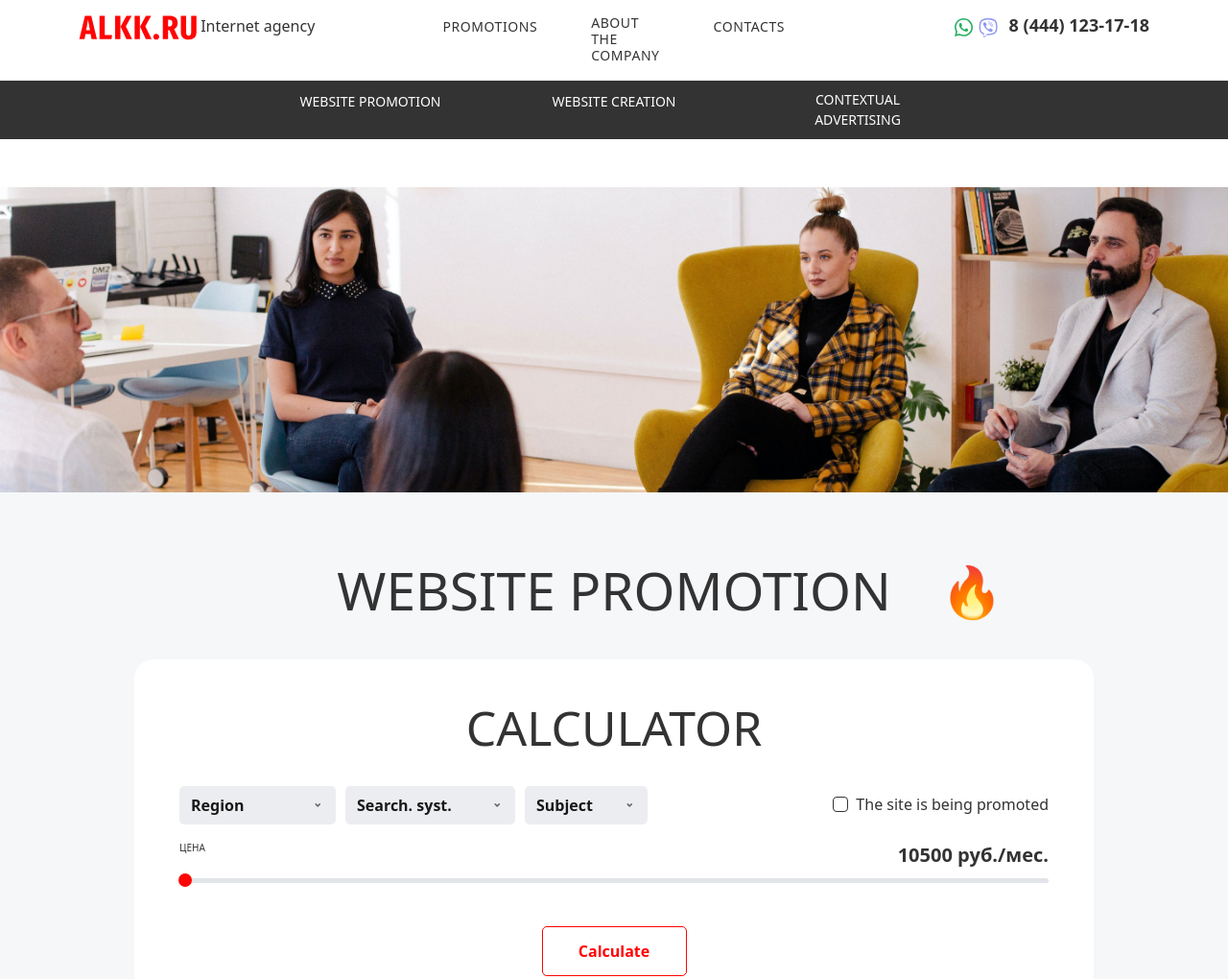
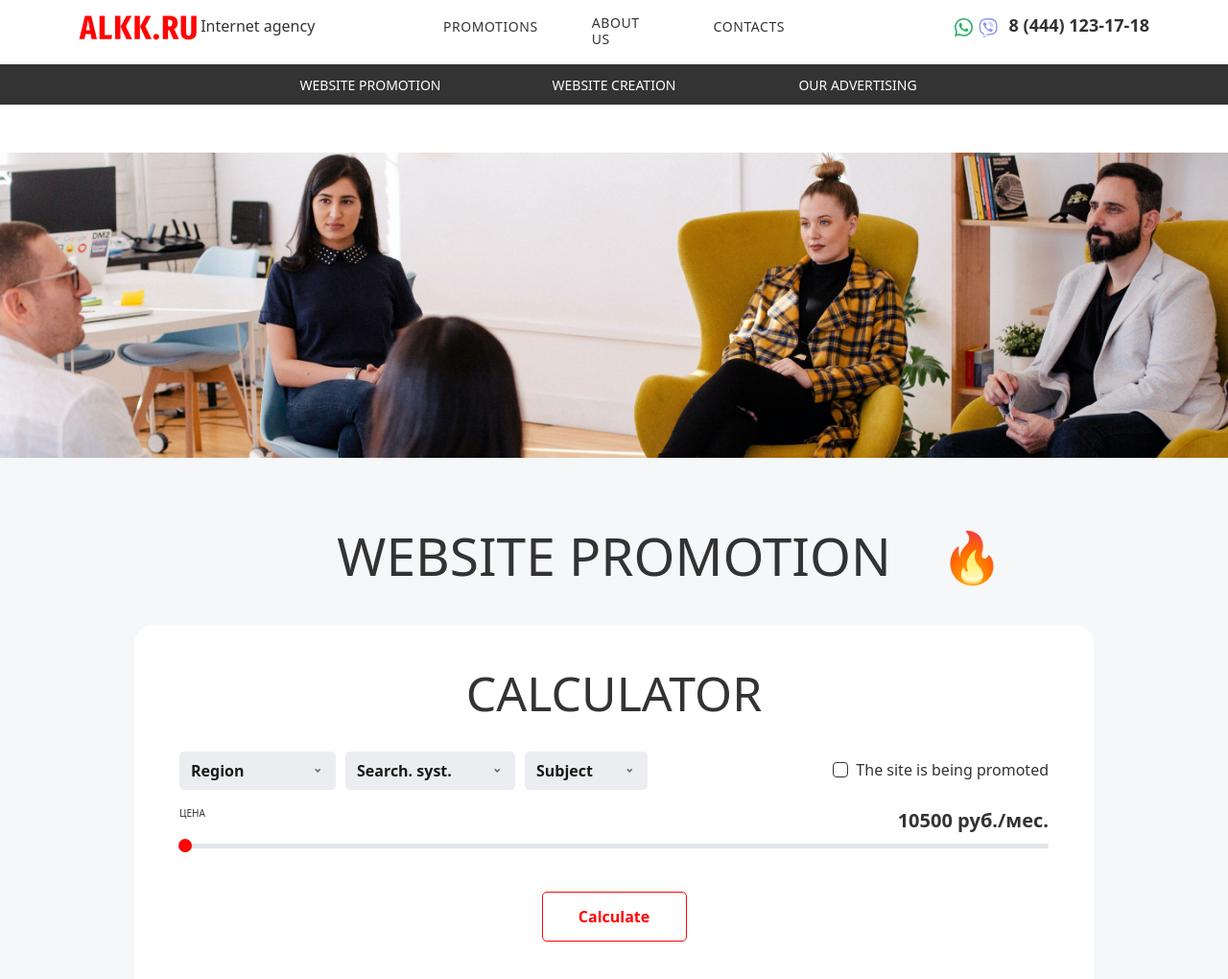
Before and after one commit to Vlad-Vasinev/alkk-vercel, a plain HTML site: page index.html in a window 1280 px wide. Shown: the top 1020 px of the page at 96% size. Drawn offline with nearby package versions, Linux system fonts and the light colour scheme.

Commit message:
Update index.html

```diff
--- a/index.html
+++ b/index.html
@@ -60,7 +60,7 @@
                                     <a class="header__link" href="#">Promotions</a>
                                 </li>
                                 <li class="header__item">
-                                    <a class="header__link" href="#">About the company</a>
+                                    <a class="header__link" href="#">About us</a>
                                 </li>
                                 <li class="header__item">
                                     <a class="header__link" href="#">Contacts</a>
@@ -108,7 +108,7 @@
                         <a class="header__bottom-link" href="#">Website creation</a>
                     </div>
                     <div class="header__bottom-col col-md-4 col-sm-12">
-                        <a class="header__bottom-link" href="#">Contextual advertising</a>
+                        <a class="header__bottom-link" href="#">Our Advertising</a>
                     </div>
                 </div>
             </div>
```
